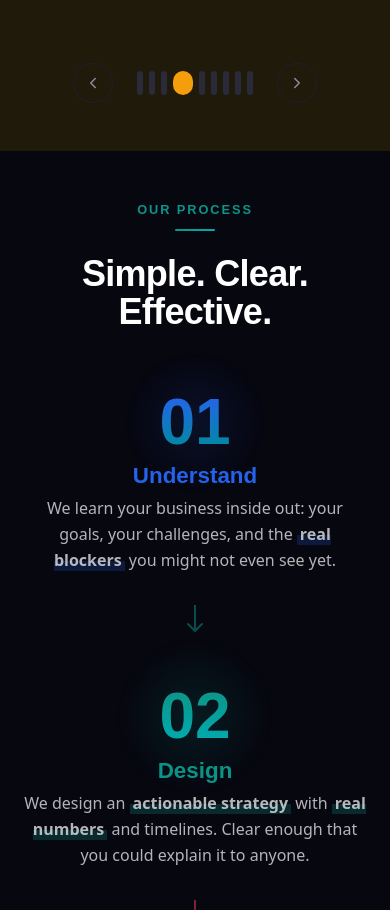
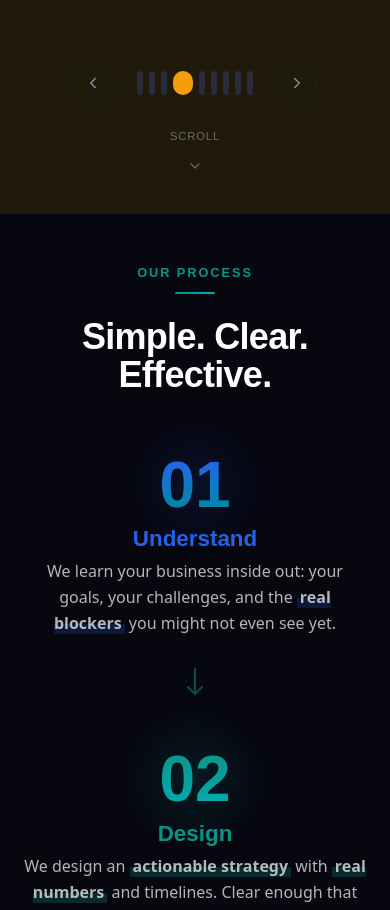
Before and after one commit to danharryge1/Nextup-website, a Next.js app: page / in a window 390 px wide. Shown: the part 2681-3591 px from the top of the page. Built offline with nearby package versions, Linux system fonts and the light colour scheme; a web font is replaced by a local one.

Commit message:
Video fixes and transparent nav

```diff
--- a/components/sections/home/ProjectCarousel.tsx
+++ b/components/sections/home/ProjectCarousel.tsx
@@ -3,7 +3,7 @@
 import { useState, useEffect, useRef, useCallback } from 'react'
 import { motion } from 'framer-motion'
 import Image from 'next/image'
-import { ChevronLeft, ChevronRight } from 'lucide-react'
+import { ChevronLeft, ChevronRight, ChevronDown } from 'lucide-react'
 import Container from '@/components/ui/Container'
 import SectionLabel from '@/components/ui/SectionLabel'
 import { PROJECTS, CAROUSEL_LABEL, type AccentColour } from '@/lib/constants'
@@ -418,6 +418,16 @@ export default function ProjectCarousel() {
             <ChevronRight size={18} />
           </button>
         </div>
+
+        {/* Scroll down hint — mobile only */}
+        {isMobile && (
+          <div className="flex flex-col items-center gap-1 mt-6" aria-hidden="true">
+            <span style={{ fontSize: '0.7rem', fontFamily: 'Satoshi, sans-serif', color: 'rgba(255,255,255,0.35)', letterSpacing: '0.08em', textTransform: 'uppercase' }}>
+              Scroll
+            </span>
+            <ChevronDown size={16} style={{ color: 'rgba(255,255,255,0.35)', animation: 'bounce-chevron 1.5s ease-in-out infinite' }} />
+          </div>
+        )}
       </Container>
     </section>
   )
```
Also changed, not shown: 1 other file (tests, documents, lock files or other folders).
